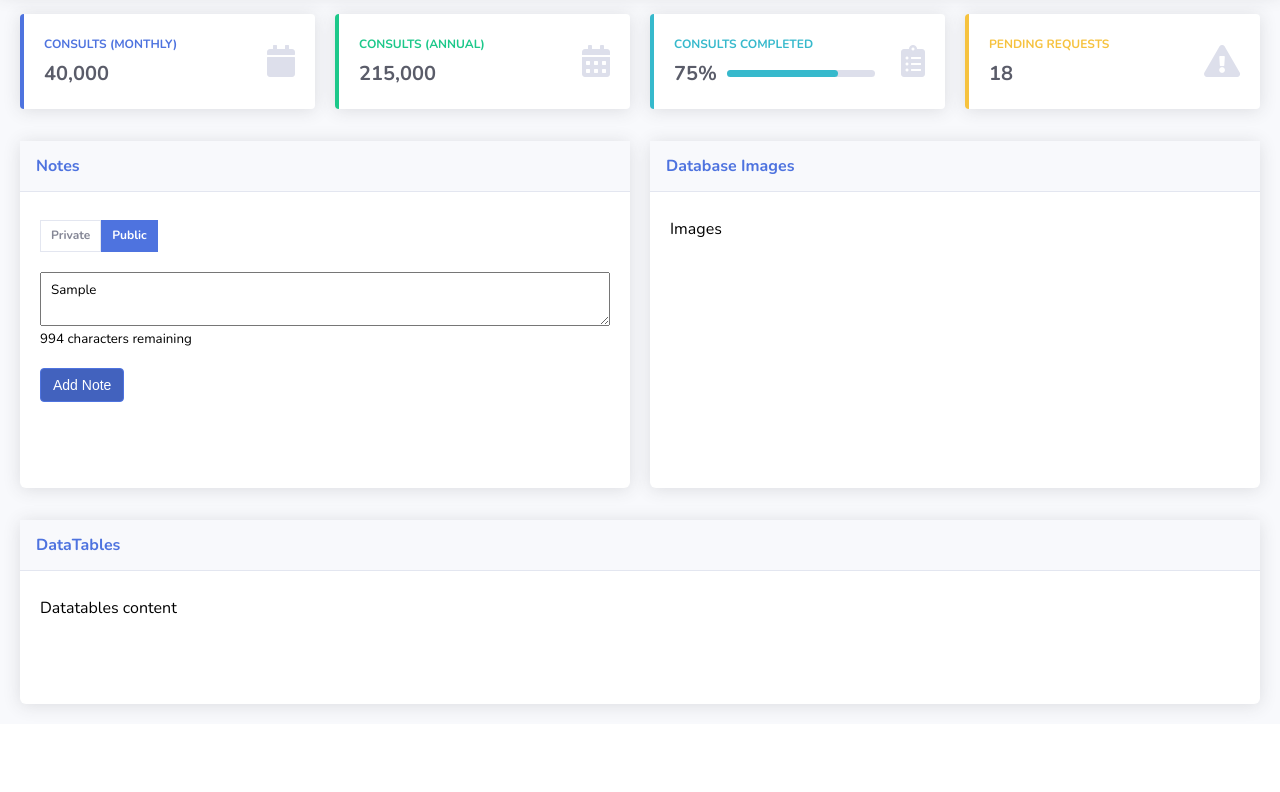
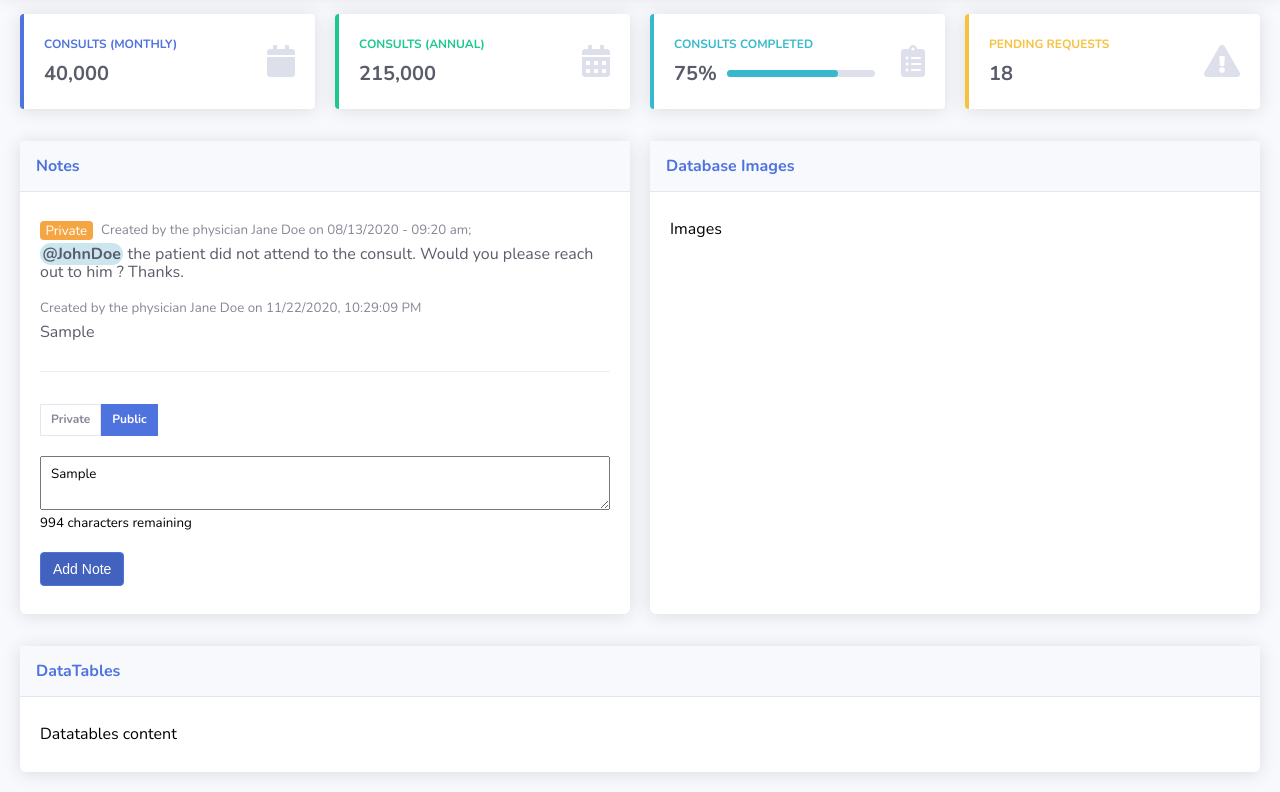
Before and after one commit to PWNHealth/frontend-dev-challenge, a website built with Parcel: page index.html in a window 1280 px wide. Both pictures are taken after typing "Sample" into the empty fields and a click on the button "Add Note". Shown: the part 76-868 px from the top of the page. Before the commit the page ends 800 px from the top, so only its background shows below. Built offline with nearby package versions, Linux system fonts and the light colour scheme.

Commit message:
Add note on submit

```diff
--- a/assets/styles/layouts/index.scss
+++ b/assets/styles/layouts/index.scss
@@ -1,2 +1,3 @@
 @import './dashboard';
 @import './header';
+@import './notes';
--- /dev/null
+++ b/assets/styles/layouts/notes.scss
@@ -0,0 +1,44 @@
+.notes {
+  display: grid;
+  gap: 2em;
+
+  &-group {
+    width: 100%;
+    display: flex;
+    flex-direction: column;
+    padding-bottom: 3rem;
+    border-bottom: 1px solid #eee;
+    gap: 1.6rem;
+  }
+
+
+  &-item {
+    display: flex;
+    flex-direction: column;
+    gap: .65rem;
+
+    &-header {
+      color: var(--text-color);
+
+      .tag {
+        color: #fff;
+        padding: 0.05rem .55rem;
+        background-color: #f5a643;
+        border-radius: 4px;
+        margin-right: 0.5rem;
+      }
+    }
+
+    &-content {
+      color: #5a5c69;
+    }
+
+    &-content > mark {
+      color: currentColor;
+      padding: 0 0.25rem;
+      font-weight: 700;
+      background-color: #cbe6ee;
+      border-radius: 500rem;
+    }
+  }
+}
--- a/index.html
+++ b/index.html
@@ -47,15 +47,23 @@
           <h2 class="segment-header-title">Notes</h2>
         </header>
 
-        <div class="segment-content" data-module="notes">
-          <form class="stackGroup" data-target="form">
+        <div class="segment-content notes" data-module="notes">
+          <div class="notes-group" data-target="messages">
+            <article class="notes-item">
+              <header class="notes-item-header">
+                <small><span class="tag">Private</span> Created by the physician Jane Doe on 08/13/2020 - 09:20 am;</small>
+              </header>
+              <p class="notes-item-content"><mark>@JohnDoe</mark> the patient did not attend to the consult. Would you please reach out to him ? Thanks.</p>
+            </article>
+          </div>
+          <form class="notes-form stackGroup" data-target="form">
             <div class="radio-group">
               <div class="radio">
-                <input id="note_type_private" type="radio" name="note_type" value="private">
+                <input id="note_type_private" type="radio" name="note_type" value="private" data-target="type">
                 <label for="note_type_private">Private</label>
               </div>
               <div class="radio" >
-                <input id="note_type_public" type="radio" name="note_type" value="public" checked>
+                <input id="note_type_public" type="radio" name="note_type" value="public" data-target="type" checked>
                 <label for="note_type_public">Public</label>
               </div>
             </div>
--- a/src/modules/notes.js
+++ b/src/modules/notes.js
@@ -3,6 +3,8 @@ const Notes = (function () {
   const textarea = controller.querySelector('[data-target="textarea"]')
   const counter = controller.querySelector('[data-target="counter"]')
   const form = controller.querySelector('[data-target="form"]')
+  const types = controller.querySelectorAll('[data-target="type"]')
+  const messages = controller.querySelector('[data-target="messages"]')
 
   const handleChange = () => {
     setCounter()
@@ -10,12 +12,72 @@ const Notes = (function () {
 
   const handleSubmit = (event) => {
     event.preventDefault()
+
+    const now = new Date()
+
+    const note = {
+      text: textarea.value,
+      type: getSelectedType(),
+      author: {
+        name: 'Jane Doe',
+        profession: 'physician'
+      },
+      createdAt: now.toLocaleString(),
+    }
+
+    buildNoteHTML(note)
+  }
+
+  const getSelectedType = () => {
+    const { value } = Array.from(types).find((type) => type.checked === true, types)
+
+    return value
   }
 
   const setCounter = () => {
     const { length: currentTextareaLength } = textarea.value
 
     counter.textContent = `${1000 - currentTextareaLength} characters remaining`
+  }
+
+  const buildNoteHTML = (note) => {
+    const container = document.createElement('article')
+    const header = buildHeaderHTML(note)
+    const content = buildContentHTML(note)
+
+    container.classList.add('notes-item')
+    container.append(header, content)
+
+    messages.append(container)
+  }
+
+  const buildHeaderHTML = (note) => {
+    const header = document.createElement('header')
+    const content = document.createElement('small')
+    const tag = document.createElement('span')
+
+    header.classList.add('notes-item-header')
+    tag.classList.add('tag')
+
+    content.textContent = `Created by the ${note.author.profession} ${note.author.name} on ${note.createdAt}`
+
+    if (note.type === 'private') {
+      tag.textContent = 'Private'
+      content.prepend(tag, '')
+    }
+
+    header.append(content)
+
+    return header
+  }
+
+  const buildContentHTML = (note) => {
+    const content = document.createElement('p')
+
+    content.classList.add('notes-item-content')
+    content.textContent = note.text
+
+    return content
   }
 
   const init = () => {
```
